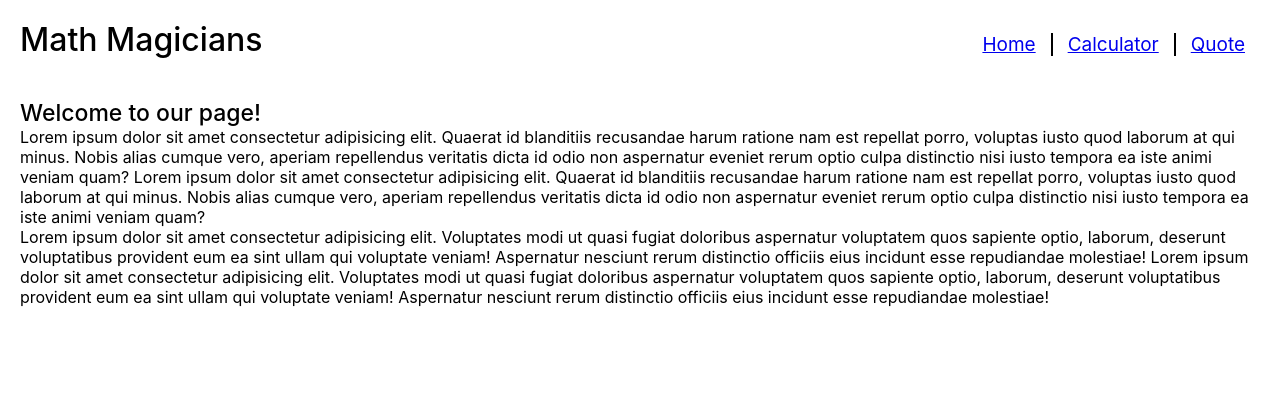
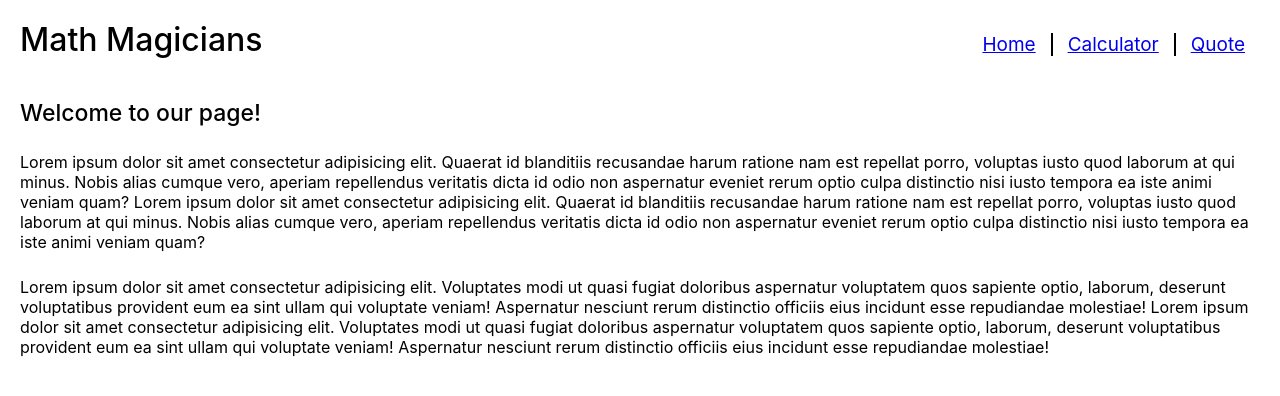
Before and after one commit to 1iceberg1/Math-Magicians, a React (Create React App) app: page / in a window 1280 px wide. Shown: the top 396 px of the page. Built offline with nearby package versions, Linux system fonts and the light colour scheme.

Commit message:
add margin in homePara

```diff
--- a/src/App.css
+++ b/src/App.css
@@ -42,6 +42,14 @@ h1 {
 /* home */
 .home {
   padding: 20px;
+}
+
+.homeTitle {
+  margin-bottom: 10px;
+}
+
+.homePara {
+  margin: 25px 0;
 }
 
 /* calculator */
```
